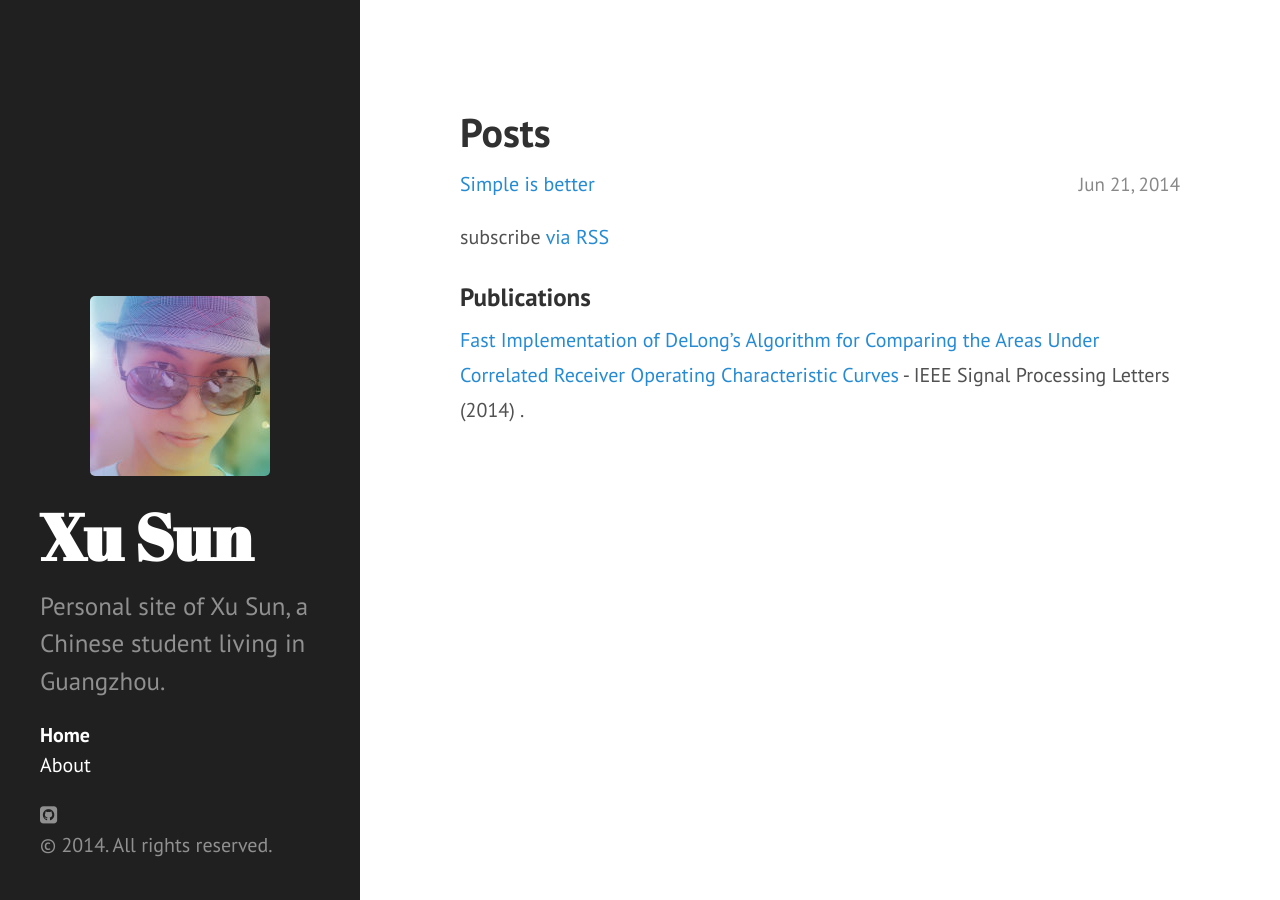
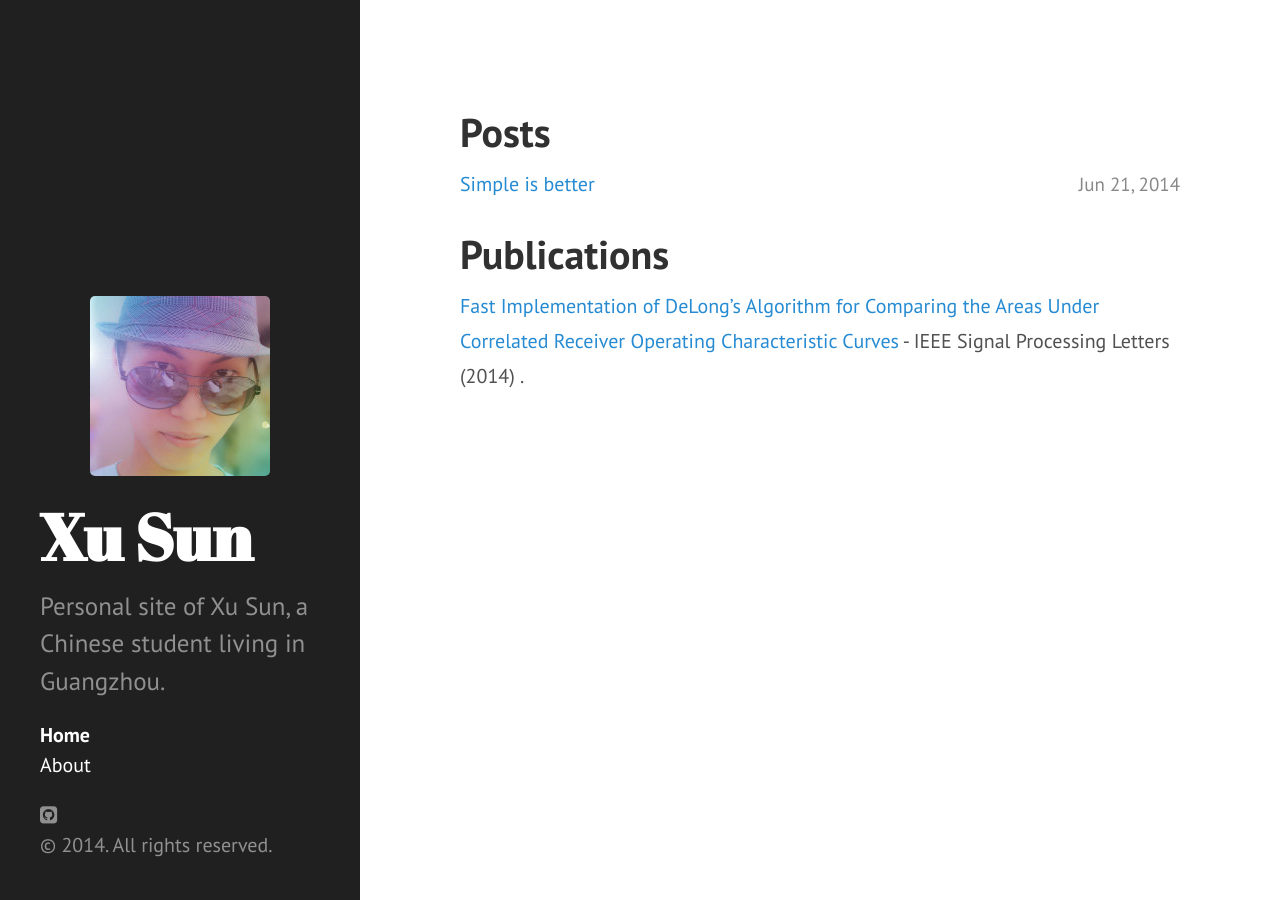
Before and after one commit to PamixSun/pamixsun.github.io, a Jekyll site: the page built from index.html, in a window 1280 px wide. Built offline with Jekyll 4.4.1, drawn with Linux system fonts in a browser that asks for light colours; nearby versions of some CDN libraries; the list of posts is cut into pages by our own code.

Commit message:
improve home6

```diff
--- a/index.html
+++ b/index.html
@@ -16,10 +16,8 @@ title: Home
         {% endfor %}
     </ul>
 
-    <p class="rss-subscribe">subscribe <a href="{{ "/atom.xml" | prepend: site.baseurl }}">via RSS</a></p>
 
-
-    <h3>Publications</h3>
+    <h1>Publications</h1>
     <ul class="things">
         <li><a href="http://ieeexplore.ieee.org/xpl/articleDetails.jsp?tp=&arnumber=6851192" target="_blank">Fast Implementation of DeLong’s Algorithm for Comparing the Areas Under Correlated Receiver Operating Characteristic Curves</a>
             - IEEE Signal Processing Letters (2014) .
```
Also changed, not shown: about.md (+1 -1 lines).
